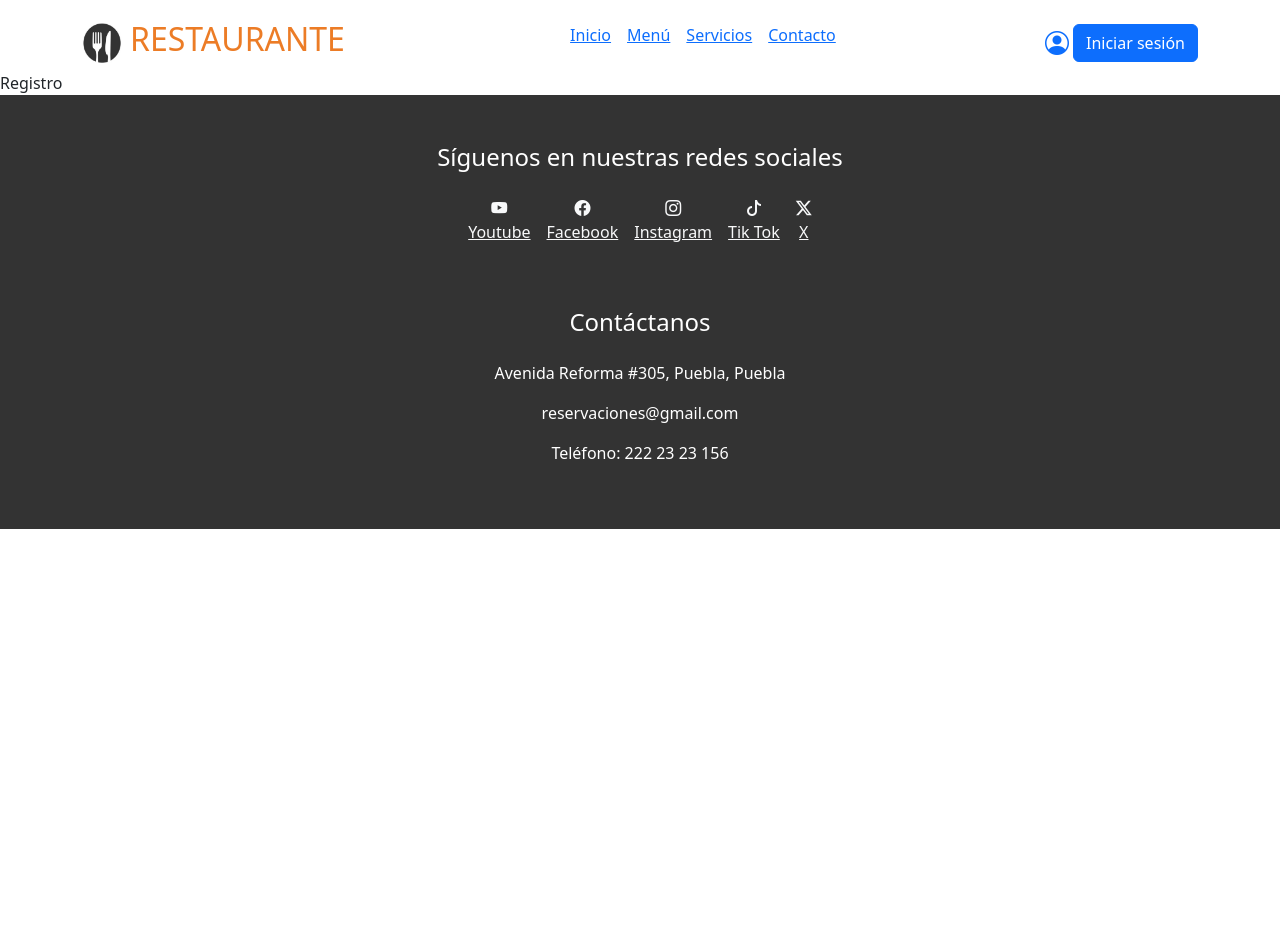
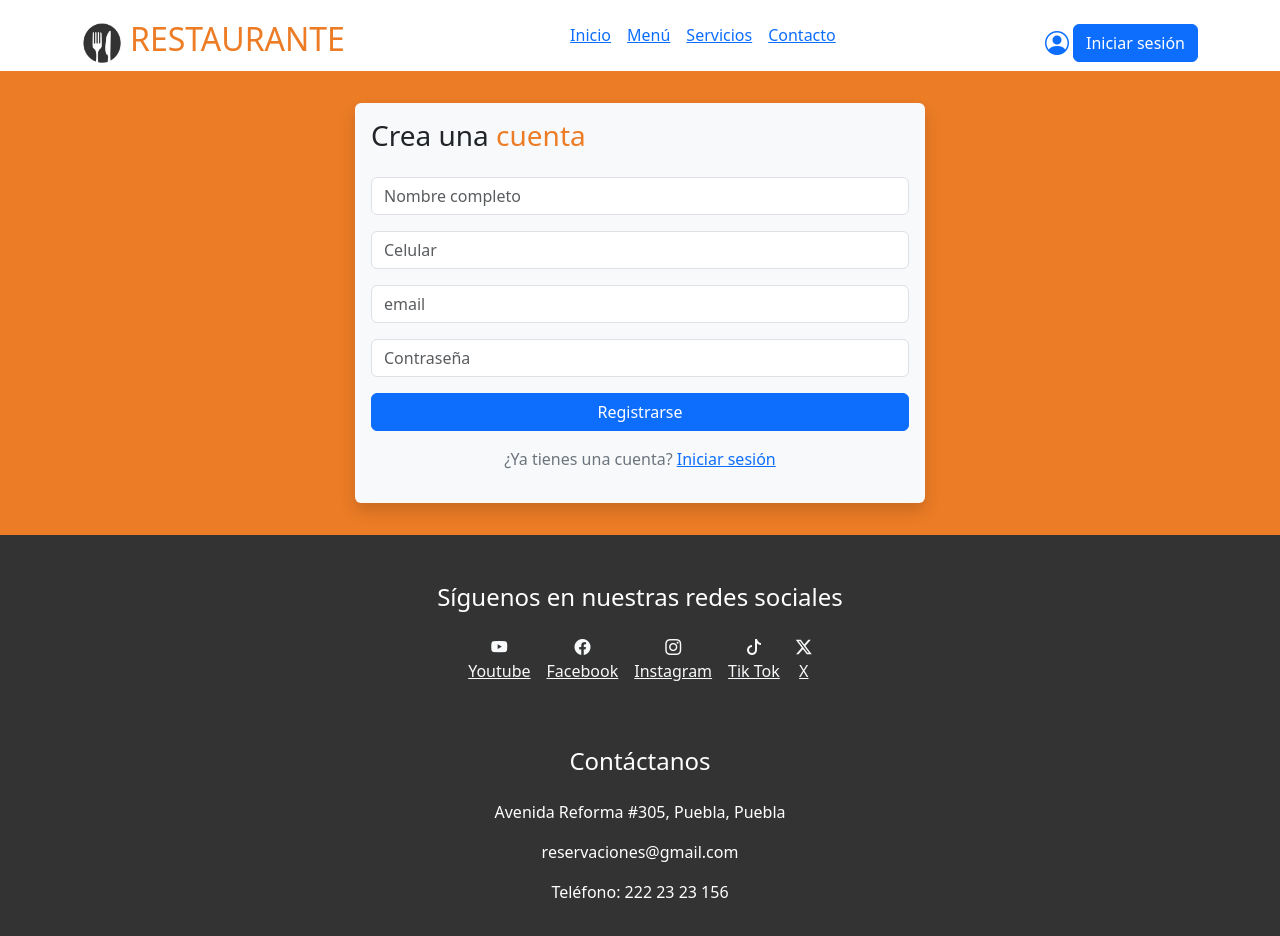
Before and after one commit to lhdez-gaby/restaurante, a React (Vite) app in the folder frontend/: page /registro in a window 1280 px wide. Shown: the top 936 px of the page. Before the commit the page ends 800 px from the top, so only its background shows below. Built offline with nearby package versions, Linux system fonts and the light colour scheme.

Commit message:
add: register, contact

```diff
--- a/frontend/src/components/Footer/Footer.jsx
+++ b/frontend/src/components/Footer/Footer.jsx
@@ -3,7 +3,7 @@ import { Link } from 'react-router-dom'
 
 const Footer = () => {
   return (
-    <footer className="footer d-flex aling-items-center justify-content-center p-5 flex-column text-center">
+    <footer className="footer d-flex bg-naranja aling-items-center justify-content-center p-5 flex-column text-center">
       <div>
         <div>
           <h4 className='mb-4'>Síguenos en nuestras redes sociales</h4>
--- a/frontend/src/index.css
+++ b/frontend/src/index.css
@@ -1,3 +1,7 @@
 .texto-naranja{
   color: #ec7c26;
 }
+
+.bg-naranja{
+  background-color: #ec7c26;
+}
--- a/frontend/src/pages/Contacto.jsx
+++ /dev/null
@@ -1,9 +0,0 @@
-const Contacto = () => {
-  return (
-    <>
-      Contacto
-    </>
-  )
-}
-
-export default Contacto
--- /dev/null
+++ b/frontend/src/pages/Contacto/Contacto.css
@@ -0,0 +1,25 @@
+.contacto{
+  display: flex;
+  flex-direction: row;
+  justify-content: center;
+
+}
+.ubicacion{
+  margin-right: 2rem;
+}
+
+@media only screen and (max-width: 768px) {
+  .contacto{
+    flex-direction: column;
+    align-items: center;
+  }
+
+  .mapa{
+    height: 300px;
+    width: 300px;
+  }
+
+  .ubicacion{
+    margin-right: 0;
+  }
+}
--- /dev/null
+++ b/frontend/src/pages/Contacto/Contacto.jsx
@@ -0,0 +1,39 @@
+import './Contacto.css'
+const Contacto = () => {
+  return (
+    <div className="container py-5 contacto">
+      <section className="ubicacion">
+        <h4 className="texto-naranja">Ubicación</h4>
+        <iframe src="https://www.google.com/maps/embed?pb=!1m18!1m12!1m3!1d3771.415028043727!2d-98.20281812612583!3d19.045481652932477!2m3!1f0!2f0!3f0!3m2!1i1024!2i768!4f13.1!3m3!1m2!1s0x85cfc0ddbfb376e5%3A0xe5fa514d3b0a9102!2sAv.%20Reforma%20302%2C%20Centro%20hist%C3%B3rico%20de%20Puebla%2C%2072000%20Heroica%20Puebla%20de%20Zaragoza%2C%20Pue.!5e0!3m2!1ses!2smx!4v1732852946944!5m2!1ses!2smx" width="400" height="300" style={{ border: 0 }} allowFullScreen="" loading="lazy" referrerPolicy="no-referrer-when-downgrade" className='mapa'></iframe>
+      </section>
+      <section>
+        <h4 className='mb-4 texto-naranja'>Contáctanos</h4>
+        <div className="d-flex flex-row">
+          <i className="bi bi-geo-alt me-2 texto-naranja "></i>
+          <div>
+            <h6>Dirección</h6>
+          <p>Avenida Reforma #305, Puebla, Puebla </p>
+          </div>
+        </div>
+        <div className="d-flex flex-row">
+          <i className="bi bi-envelope-at me-2 texto-naranja"></i>
+          <div>
+            <h6>Email</h6>
+          <p>reservaciones@gmail.com</p>
+          </div>
+
+        </div>
+        <div className="d-flex flex-row ">
+        <i className="bi bi-telephone me-2 texto-naranja"></i>
+          <div>
+          <h6>Teléfono</h6>
+          <p>222 23 23 156</p>
+          </div>
+        </div>
+      </section>
+
+    </div>
+  )
+}
+
+export default Contacto
--- a/frontend/src/pages/Login/Login.jsx
+++ b/frontend/src/pages/Login/Login.jsx
@@ -19,8 +19,9 @@ const Login = () => {
 
   }
   return (
-    <section className="container">
-      <div className="login shadow p-3 mb-5 rounded">
+    <section className="bg-naranja">
+      <div className="container p-3">
+      <div className="login shadow p-3 mb-5 rounded bg-light">
         <h3 className='texto-naranja'>¡Bienvenido!</h3>
         <form className='py-3'>
           <div className='mb-3 input-grup'>
@@ -43,9 +44,10 @@ const Login = () => {
         <p className='text-secondary text-center'>
           ¿Aún no tienes una cuenta?
           <Link className="ms-1" to='/registro'>
-            Registrate
+            Registrarse
           </Link>
         </p>
+      </div>
       </div>
     </section>
   )
--- a/frontend/src/pages/Registro.jsx
+++ /dev/null
@@ -1,9 +0,0 @@
-const Registro = () => {
-  return (
-    <>
-      Registro
-    </>
-  )
-}
-
-export default Registro
--- /dev/null
+++ b/frontend/src/pages/Registro/Registro.css
@@ -0,0 +1,4 @@
+.registro{
+  max-width: 570px;
+  margin: 1rem auto;
+}
--- /dev/null
+++ b/frontend/src/pages/Registro/Registro.jsx
@@ -0,0 +1,67 @@
+import { Link } from 'react-router-dom'
+import './Registro.css'
+import { useState } from 'react'
+
+const Registro = () => {
+  const [formData,setFormData] = useState({
+    nombre: '',
+    celular: '',
+    email: '',
+    password: '',
+    rol: 'cliente',
+  })
+
+  const handleInputChange = (event) => {
+    setFormData({...formData,[event.target.name]:event.target.value})
+  }
+
+  const submitHandler = async(event) => {
+    event.preventDefault()
+  }
+
+  return (
+    <section className="bg-naranja">
+      <div className="container p-3">
+
+
+      <div className="login shadow p-3  rounded bg-light">
+        <h3 >Crea una <span className='texto-naranja'>cuenta</span></h3>
+        <form className='py-3' onSubmit={submitHandler}>
+          <div className='mb-3 input-grup'>
+            <input className="form-control" type="text" placeholder='Nombre completo' name='nombre' value={formData.nombre}
+            onChange={handleInputChange}/>
+          </div>
+          <div className='mb-3 input-grup'>
+            <input className="form-control" type="text" placeholder='Celular' name='celular' value=''
+            onChange={handleInputChange}/>
+          </div>
+          <div className='mb-3 input-grup'>
+            <input className="form-control" type="email" placeholder='email' name='Ingresa tu Email' value=''
+            onChange={handleInputChange}/>
+          </div>
+          <div className='mb-3 input-grup'>
+            <input className="form-control" type="password" placeholder='Contraseña' name='password' value=''
+            onChange={handleInputChange}/>
+          </div>
+          <div className='d-grid'>
+          <button
+            type='submit'
+            className='btn btn-primary'
+          >
+            Registrarse
+        </button>
+          </div>
+        </form>
+        <p className='text-secondary text-center'>
+          ¿Ya tienes una cuenta?
+          <Link className="ms-1" to='/login'>
+            Iniciar sesión
+          </Link>
+        </p>
+      </div>
+      </div>
+    </section>
+  )
+}
+
+export default Registro
--- a/frontend/src/routes/Routers.jsx
+++ b/frontend/src/routes/Routers.jsx
@@ -1,8 +1,8 @@
 import Home from '../pages/Home'
 import Menu from '../pages/Menu'
 import Login from '../pages/Login/Login'
-import Registro from '../pages/Registro'
-import Contacto from '../pages/Contacto'
+import Registro from '../pages/Registro/Registro'
+import Contacto from '../pages/Contacto/Contacto'
 import Servicios from '../pages/Servicios/Servicios'
 import DetalleServicios from '../pages/Servicios/DetalleServicios'
 import { Routes, Route } from 'react-router-dom'
```
